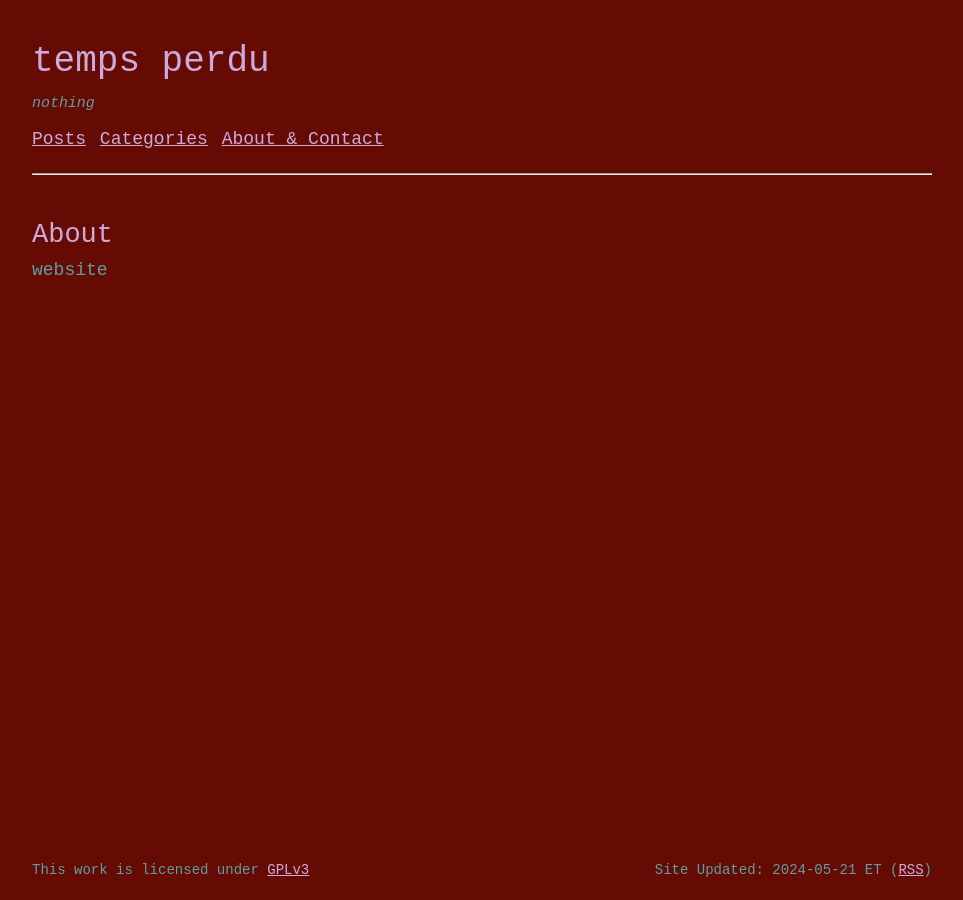
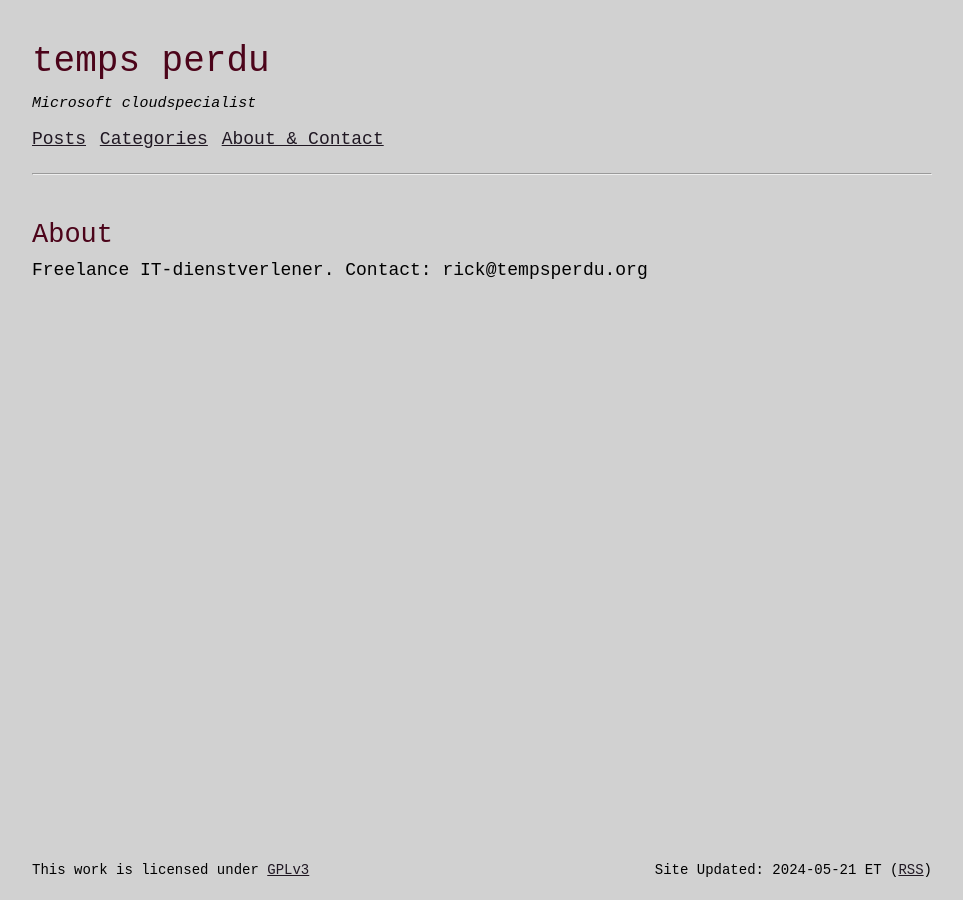
Before and after one commit to tweekoeken/dub2, a Jekyll site: the page built from index.markdown, in a window 1280 px wide. Shown: the whole page, without its empty margins (158-1121 px from the left). Built offline with Jekyll 4.4.1, drawn with Linux system fonts in a browser that asks for light colours.

Commit message:
nieuwe huisstijl

```diff
--- a/_includes/header.html
+++ b/_includes/header.html
@@ -1,7 +1,7 @@
 <div class="header">
     <h1>temps perdu</h1>
     <br>
-    <h5><i>nothing</i></h5>
+    <h5><i>Microsoft cloudspecialist</i></h5>
     <br>
     {% include nav.html %}
     <hr>
--- a/assets/css/styles.scss
+++ b/assets/css/styles.scss
@@ -17,15 +17,15 @@
 ;
 
 body {
-  color: cadetblue;
-  background-color: #650b03;
+  color: rgb(0, 0, 0);
+  background-color: #d1d1d1;
 }
 h1, h2, strong {
-  color: #cad;
+  color: #4c041a;
 }
 a {
-  color: #cad;
+  color: #201823;
 }
 h3 {
-  color: cadetblue;
+  color: rgb(30, 49, 50);
 }
--- a/index.markdown
+++ b/index.markdown
@@ -4,4 +4,4 @@ title: temps perdu . org
 ---
 
 ## About
-website
+Freelance IT-dienstverlener. Contact: rick@tempsperdu.org
```
